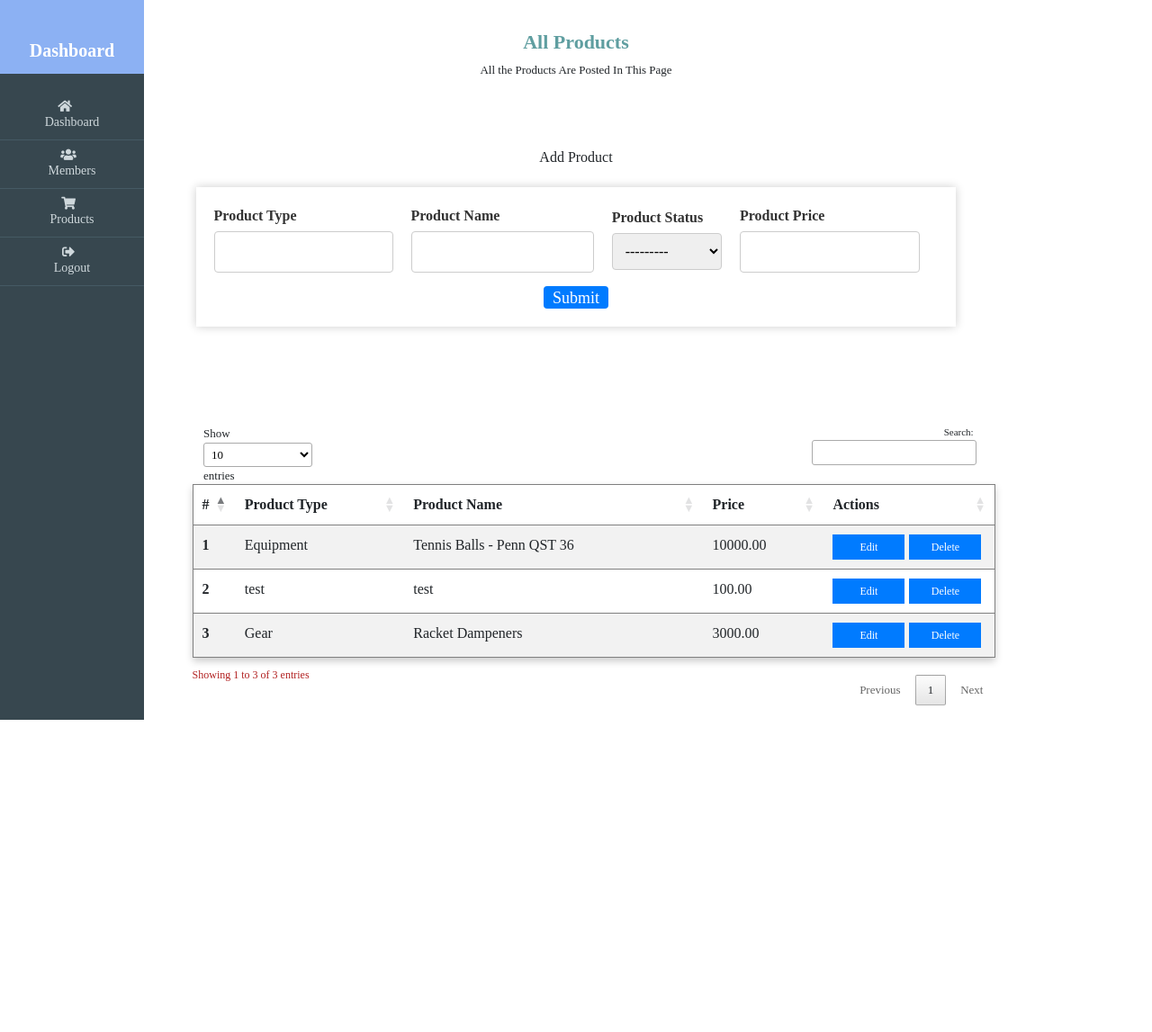
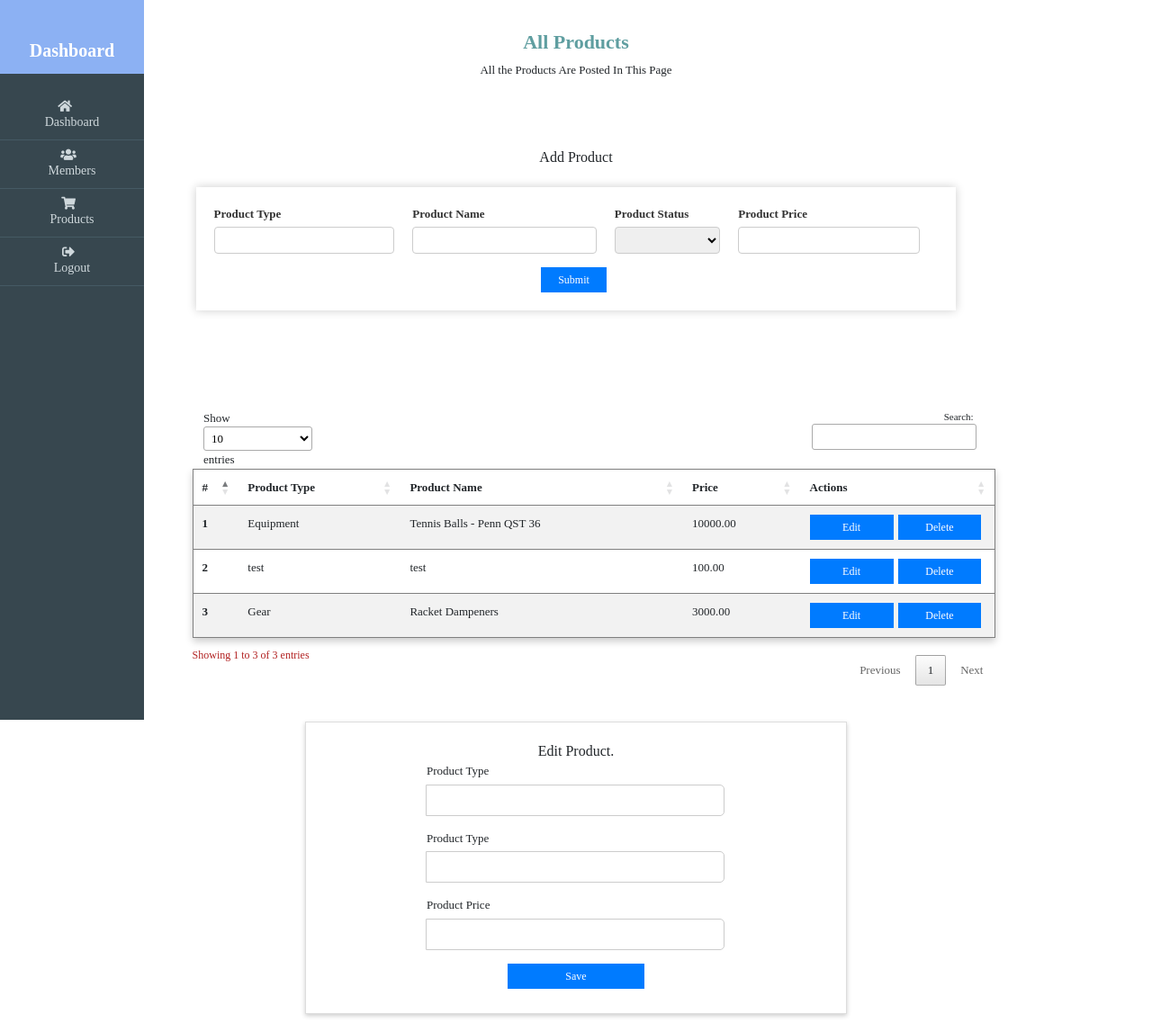
Before and after one commit to StephenNjambi/Django-Dashboard, a Django app: page /products/ in a window 1280 px wide. Shown: the whole page at 90% size. Before the commit the page ends 800 px from the top, so only its background shows below. Run offline with Django 4.2, Linux system fonts and the light colour scheme; data comes from the database, SQL or seed files in the repository; both versions use the stored data as it was after the commit; some libraries are stand-ins or nearby versions.

Commit message:
basic changes

```diff
--- a/products/urls.py
+++ b/products/urls.py
@@ -7,5 +7,4 @@ app_name = 'products'
 urlpatterns=[
     path("products/", views.products, name='products'),
     path('products/delete_product/<int:product_id>/', views.delete_product, name='delete_product')
-
 ]
--- a/static/css/products.css
+++ b/static/css/products.css
@@ -191,6 +191,7 @@ form#products_form {
   width: 66%;
   margin: 0 auto;
   display: flex;
+  font-size: 13px;
   flex-direction: column;
   justify-content: space-evenly;
   align-items: center;
@@ -222,6 +223,7 @@ form#products_form input[type="number"],
 form#products_form select {
   width: 100%;
   padding: 10px;
+  height: 30px;
   margin-bottom: 15px;
   border: 1px solid #ccc;
   border-radius: 4px;
@@ -229,15 +231,14 @@ form#products_form select {
 }
 
 form#products_form button[type="submit"] {
-  background-color: #007bff;
-  color: white;
-  padding: 0;
+  width: 9%;
+  padding: 5px 8px;
+  font-size: 12px;
+  background-color: #007BFF;
+  color: #fff;
   border: none;
-  border-radius: 4px;
-  width: 9%;
-  height: 25px;
   cursor: pointer;
-  font-size: 18px;
+  margin-right: 5px;
   transition: background-color 0.3s;
 }
 
@@ -283,7 +284,8 @@ h1#product_table_h1 {
 #product_table th, #product_table td {
   padding: 10px;
   text-align: left;
-  border: none; /* Remove cell borders */
+  border: none;
+  font-size: 13px;
 }
 
 
@@ -342,3 +344,84 @@ div#product_table_paginate {
   right: 19px;
   text-align: right;
 }
+
+/* styles for the popup */
+.Editform_h1 {
+  text-align: center;
+}
+#editProductPopup {
+  /* display: none; */
+  position: fixed;
+  top: 0;
+  left: 0;
+  width: 100%;
+  height: 100%;
+  background-color: rgba(0, 0, 0, 0.7);
+  z-index: 1000;
+}
+
+.editForm_hidden {
+  /* display: none;  */
+  padding: 20px;
+  margin: auto;
+  margin-bottom: 20px;
+  width: 47%;
+  height: 325px;
+  border: 1px solid #ddd;
+  box-shadow: 0 2px 5px rgba(0, 0, 0, 0.2);
+}
+
+div#rowSpaceCol {
+  width: 61%;
+  margin: auto;
+}
+
+.label {
+  font-weight: bold;
+  margin-bottom: 5px;
+  display: block;
+}
+
+label#editLables {
+  font-weight: 100;
+  font-size: 13px;
+}
+
+input#editInput {
+  height: 35px;
+}
+
+.input--style-4 {
+  width: 100%;
+  padding: 10px;
+  border: 1px solid #ccc;
+  border-radius: 5px;
+  margin-bottom: 15px;
+  font-size: 16px;
+}
+
+.btn--radius-2 {
+  display: inline-block;
+  padding: 10px 20px;
+  background-color: #007bff;
+  color: #fff;
+  border: none;
+  border-radius: 5px;
+  cursor: pointer;
+}
+
+button#actionEdit_btn2 {
+  padding: 5px 8px;
+  font-size: 12px;
+  width: 27%;
+  background-color: #007BFF;
+  color: #fff;
+  border: none;
+  cursor: pointer;
+  transition: background-color 0.3s;
+}
+
+.buttondiv{
+  display: flex;
+  justify-content: center;
+}
--- a/static/javascript/products.js
+++ b/static/javascript/products.js
@@ -3,6 +3,8 @@
 $(document).ready(function () {
     $('#product_table').DataTable();
 });
+
+
 
 // function to delete the product in product table
 $(document).on('click', '.actionRemove_btn', function () {
@@ -22,3 +24,41 @@ $(document).on('click', '.actionRemove_btn', function () {
         });
     }
 });
+
+
+// function to Edit the product in product table
+
+    // getting all the edit buttons
+    const editButtons = document.querySelectorAll(".edit_button");
+
+    // Events Listeners
+    editButtons.forEach(buttons => {
+        buttons.addEventListener("click", function(){
+
+
+        // show the edit from pop
+        const editForm = document.querySelector('.editForm_hidden');
+        editForm.computedStyleMap.display = 'block';
+
+        // fill the edit form fields with the row data
+        const row = this.closest('tr');
+        const productType = row.cells[1].textContent;
+        const productName = row.cells[2].textContent;
+        const productPrice = row.cells[3].textContent;
+
+        document.getElementById('editProductType').value = productType;
+        document.getElementById('editProductName').value = productName;
+        document.getElementById('editProductPrice').value = productPrice;
+
+
+
+    });
+
+});
+
+// Add event listener to the "save" button.
+const saveButton = document.getElementById("actionEdit_btn2");
+saveButton.addEventListener("click", function(){
+    const editForm = document.querySelector(".editForm_hidden");
+    editForm.style.display = "none";
+})
--- a/templates/products.html
+++ b/templates/products.html
@@ -18,7 +18,7 @@
 
     <h1 id="product_table_h1">Add Product</h1>
 
-    <form id="products_form" method="post" action="{% url 'products:products' %}">
+    <form autocomplete="off" id="products_form" method="post" action="{% url 'products:products' %}">
       {% csrf_token %}
 
       <div class="imput_content">
@@ -70,9 +70,7 @@
               <td>
                 <div class="btns_container">
                   <button id="actionEdit_btn" class="edit_button" >Edit</button>
-                  <!-- <button  class="actionRemove_btn" data-product-id="{{ product.id }}">Remove</button> -->
                   <button class="actionRemove_btn" data-delete-url="{% url 'products:delete_product' product.id %}" data-product-id="{{ productId }}">Delete</button>
-
                 </div>
               </td>
           </tr>
@@ -81,6 +79,37 @@
     </table>
   </div>
 
+  <div class="editForm_hidden">
+    <div class="Editform_h1">Edit Product.</div>
+    <form autocomplete="off" id="hidden_form" method="POST">
+      <div id="rowSpace" class="row row-space">
+        <div id="rowSpaceCol" class="col-2">
+          <div class="input-group">
+          <label id="editLables" class="label">Product Type</label>
+          <input id="editInput" class="input--style-4" type="text" name="first_name">
+          </div>
+        </div>
+        <div id="rowSpaceCol" class="col-2">
+          <div class="input-group">
+          <label id="editLables" class="label">Product Type</label>
+          <input id="editInput" class="input--style-4" type="text" name="last_name">
+          </div>
+        </div>
+        <div id="rowSpaceCol" class="col-2">
+          <div class="input-group">
+          <label id="editLables" class="label">Product Price</label>
+          <input id="editInput" class="input--style-4" type="text" name="last_name">
+          </div>
+        </div>
+      </div>
+    </form>
+
+    <div class="buttondiv" style="display: flex; justify-content: center;">
+      <button id="actionEdit_btn2" class="edit_button2">Save</button>
+    </div>
+
+  </div>
+
   {% block javascripts %}
     <script src="{% static 'javascript/products.js' %}"></script>
   {% endblock %}
```
Also changed, not shown: static/javascript/accounts.js (+0 -55 lines), static/javascript/members.js (+0 -189 lines), db.sqlite3.
